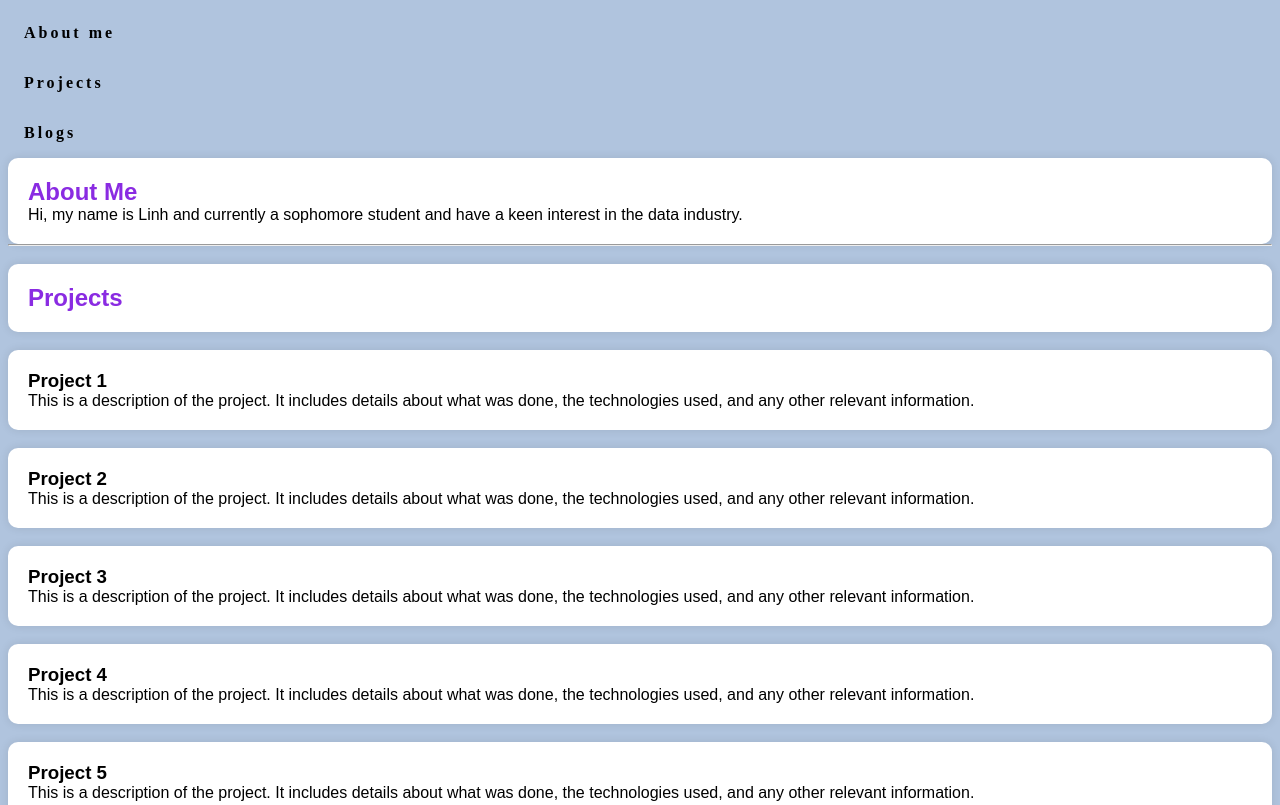
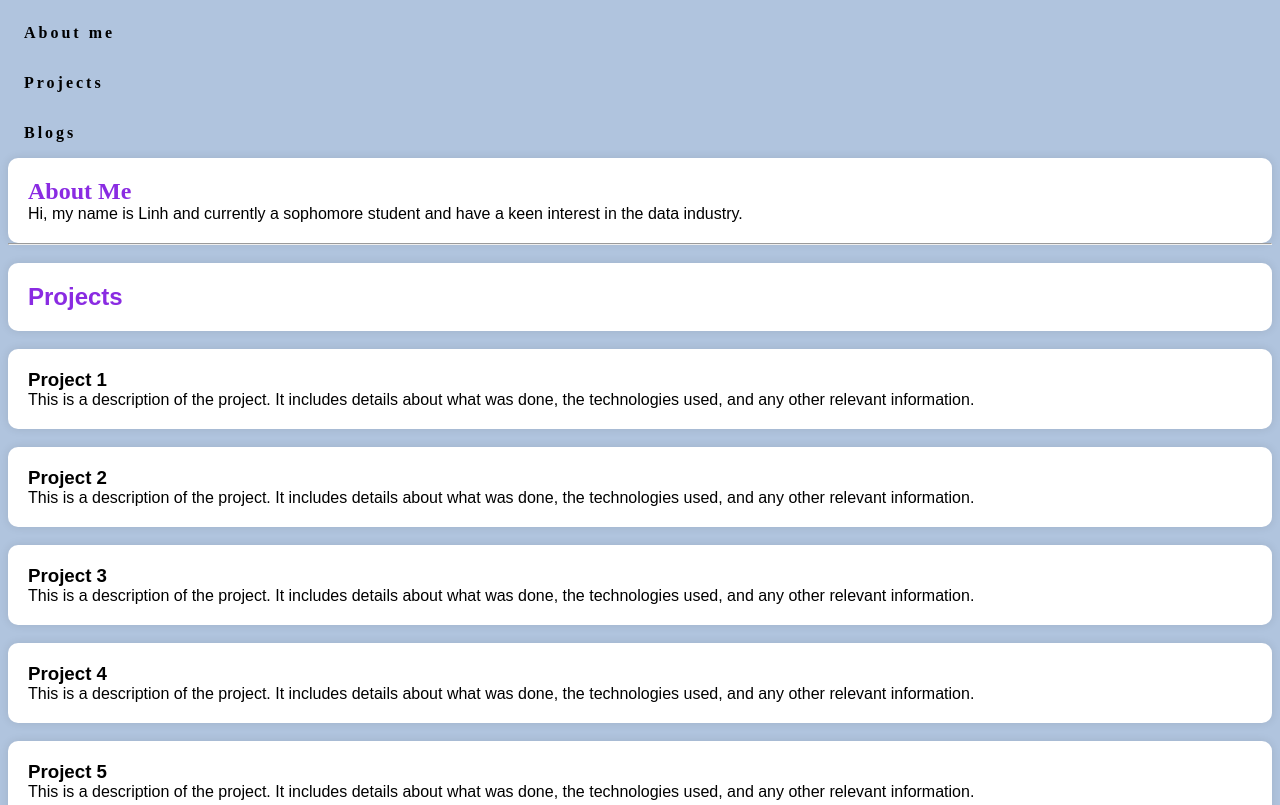
Before and after one commit to linhlk123/linhlk123.github.io, a plain HTML site: page index.html in a window 1280 px wide. Shown: the top 805 px of the page. Drawn offline with Linux system fonts and the light colour scheme.

Commit message:
styles.css

```diff
--- a/styles.css
+++ b/styles.css
@@ -2,7 +2,7 @@ body {
   background-color: lightsteelblue;
   opacity: 2.9;
 
-  body, h1, h2, h3, h4, h5, h6, p{
+  body, h1, h3, h4, h5, h6, p{
     font-family:"Raleway", sans-serif;
   }
   h2{
```
